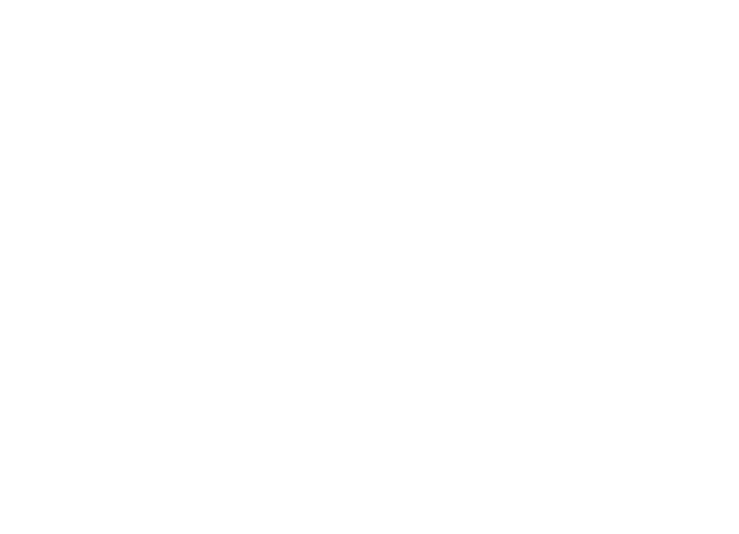
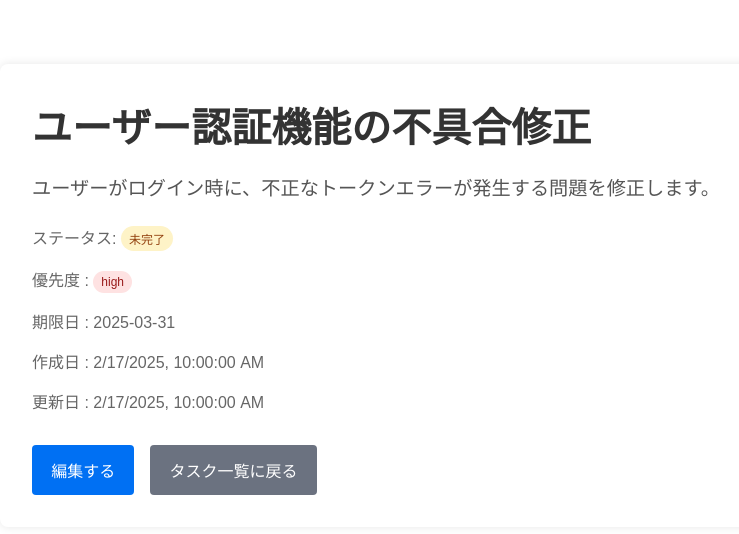
Before and after one commit to hidegg1/react-task-app, a React (Vite) app: page /tasks/1 in a window 1280 px wide. Before the commit this address had no page. Shown: the top 534 px of the page, without its empty margins (240-979 px from the left). Built offline with nearby package versions, Linux system fonts and the light colour scheme.

Commit message:
feat:タスク詳細ページ作成
React Routerを使用して、動的なルーティング(/tasks/:id)を設定
URL パラメータを使用して、TypeScript の型定義（string/undefined ）を活かした動的なデータ取得

```diff
--- a/src/App.tsx
+++ b/src/App.tsx
@@ -1,12 +1,14 @@
 import { Route, Routes } from "react-router-dom";
 import HomePage from "./pages/home";
 import TaskListPage from "./pages/tasks/taskListPage";
+import TaskDetailPage from "./pages/tasks/taskDetailPage";
 
 function App() {
   return (
     <Routes>
       <Route path="/" element={<HomePage />} />
       <Route path="/tasks" element={<TaskListPage />} /> {/* タスク一覧ページのルーティング設定 */}
+      <Route path="/tasks/:id" element={<TaskDetailPage />} />  {/* タスクの詳細ページのルーティングを追加 */}
     </Routes>
   );
 }
--- a/src/features/tasks/components/TaskCard.tsx
+++ b/src/features/tasks/components/TaskCard.tsx
@@ -1,31 +1,14 @@
 import { Link } from "react-router-dom";
-import type { Priority, Task } from "../../../types/task";
 import styles from "../styles/taskCard.module.css";
+import { getPriorityClass } from "../utils/priority";  // getPriorityClass関数をimport
+import { getStatusLabel } from "../utils/status-label"; // getStatusLabel関数をimport
+import type { Task } from "../../../types/task";
 
 type Props = {
     task: Task;
 };
 
 export default function TaskCard({ task }: Props) {
-    // 優先度に応じたクラス名を返す関数
-    const getPriorityClass = (priority: Priority): string => {
-        switch (priority.toLowerCase()) {
-            case "high":
-                return styles.highPriority
-            case "medium":
-                return styles.mediumPriority
-            case "low":
-                return styles.lowPriority
-            default:
-                return styles.defaultPriority
-        }
-    }
-
-    // ステータスに応じた表示ラベルを返す関数
-    const getStatusLabel = (status: boolean): string => {
-        return status ? "完了" : "未完了";
-    };
-
     return (
         <div className={styles.taskCard}>
             <Link to={`/tasks/${task.id}`} className={styles.detailLink}>
@@ -33,8 +16,8 @@ export default function TaskCard({ task }: Props) {
             </Link>
             <p className={`${styles.badge} ${task.status ? styles.completed : styles.incomplete}`}>
                 {getStatusLabel(task.status)}
-            </p>
-            <p className={`${styles.badge} ${getPriorityClass(task.priority)}`}>{task.priority}</p>
+            </p> {/* importしたgetStatusLabel関数を使用して、引数にstatusを渡す */}
+            <p className={`${styles.badge} ${getPriorityClass(task.priority, styles)}`}>{task.priority}</p>  {/* importしたgetPriorityClass関数を使用して、引数にpriorityとstylesを渡す */}
             <p className={styles.taskDueDate}>{task.dueDate}</p>
         </div>
     );
--- /dev/null
+++ b/src/features/tasks/components/TaskDetail.tsx
@@ -0,0 +1,53 @@
+import { Link } from "react-router-dom";
+import styles from "../styles/taskDetail.module.css";
+import { getPriorityClass } from "../utils/priority";  // getPriorityClass関数をimport
+import { getStatusLabel } from "../utils/status-label"; // getStatusLabel関数をimport
+import type { Task } from "../../../types/task";
+
+type Props = {
+    task: Task;
+};
+
+export default function TaskDetail({ task }: Props) {
+    return (
+        <div className={styles.container}>
+            <h1 className={styles.title}>{task.title}</h1>
+            <p className={styles.description}>{task.description}</p>
+            <p className={styles.info}>
+                ステータス:{" "}
+                <span
+                    className={`${styles.badge} ${task.status ? styles.completed : styles.incomplete
+                        }`}
+                >
+                    {getStatusLabel(task.status)}
+                </span>
+            </p>{/* importしたgetStatusLabel関数を使用して、引数にstatusを渡す */}
+            <p className={styles.info}>
+                優先度 :{" "}
+                <span
+                    className={`${styles.badge} ${getPriorityClass(
+                        task.priority,
+                        styles
+                    )}`}
+                >
+                    {task.priority}
+                </span>
+            </p>{/* importしたgetPriorityClass関数を使用して、引数にpriorityとstylesを渡す */}
+            <p className={styles.info}>期限日 : {task.dueDate}</p>
+            <p className={styles.info}>
+                作成日 : {new Date(task.createdAt).toLocaleString()}
+            </p>
+            <p className={styles.info}>
+                更新日 : {new Date(task.updatedAt).toLocaleString()}
+            </p>
+            <div className={styles.links}>
+                <Link to={`/tasks/${task.id}/edit`} className={styles.editLink}>
+                    編集する {/* ※ このページは後ほど作成します */}
+                </Link>
+                <Link to="/tasks" className={styles.backLink}>
+                    タスク一覧に戻る
+                </Link>
+            </div>
+        </div>
+    );
+}
--- /dev/null
+++ b/src/features/tasks/containers/TaskDetailContainer.tsx
@@ -0,0 +1,52 @@
+import { useEffect, useState } from "react";
+import { useParams } from "react-router-dom";
+import { getTaskById } from "../hooks/getTaskById";
+import type { Task } from "../../../types/task";
+import TaskDetail from "../components/TaskDetail";
+import styles from "../styles/taskDetail.module.css";
+
+export default function TaskDetailContainer() {
+    // URLからタスクIDを取得
+    const { id } = useParams<{ id?: string }>();
+    // 取得したタスクを保存する。取得するまでは null（タスクがない状態）
+    const [task, setTask] = useState<Task | null>(null);
+
+    // 初回表示時と id が変わったときに、指定されたIDのタスクを取得
+    useEffect(() => {
+        // id がなければ取得できないので、ここで処理を終える
+        if (!id) return;
+
+        // await を使うための async 関数を「定義」
+        async function fetchTask() {
+            // タスクを取得できるまで待つ
+            const fetchedTask = await getTaskById(id);
+            // 見つからず undefined の場合は null を保存する
+            setTask(fetchedTask ?? null);
+        }
+        // 定義した関数を「実行」
+        fetchTask();
+    }, [id]); // id が変わったら、この useEffect を再び実行する
+
+    // タスクがまだ取得できていない場合はローディング表示
+    if (!task) {
+        return (
+            <div
+                style={{
+                    display: "flex",
+                    justifyContent: "center",
+                    marginTop: "300px",
+                }}
+            >
+                読み込み中...
+            </div>
+        );
+    }
+
+    return (
+        <div className={styles.taskDetailContainer}>
+            {/* 右のtaskは、stateでセットしてる取得したタスク情報 */}
+            {/* 左のtaskはprops の名前（type Props で決めた名前） */}
+            <TaskDetail task={task} />{/* 取得したタスク情報をTaskDetailコンポーネントに渡す */}
+        </div>
+    );
+}
--- /dev/null
+++ b/src/features/tasks/hooks/getTaskById.ts
@@ -0,0 +1,14 @@
+import type { Task } from "../../../types/task";
+import { mockTasks } from "../mocks/task";
+
+// 戻り値の型は Promise<Task | undefined> と明示します
+export const getTaskById = (id?: string): Promise<Task | undefined> => {
+    if (!id) return Promise.resolve(undefined);
+    return new Promise((resolve) => {
+        setTimeout(() => {
+            // task は、mockTasksの返り値で型は省略されてる
+            const task = mockTasks.find((task) => task.id === Number.parseInt(id));
+            resolve(task); // 見つからない場合は undefined が返る
+        }, 500);
+    });
+};
--- /dev/null
+++ b/src/features/tasks/styles/taskDetail.module.css
@@ -0,0 +1,93 @@
+.taskDetailContainer {
+    max-width: 800px;
+    margin: 0 auto;
+}
+
+.container {
+    width: 100%;
+    margin: 4rem auto 0;
+    padding: 2rem;
+    border-radius: 0.5rem;
+    box-shadow: 0 0 10px rgba(0, 0, 0, 0.1);
+    font-family: Arial, sans-serif;
+}
+
+.title {
+    font-size: 2.5rem;
+    color: #333;
+    margin-bottom: 1rem;
+    margin-top: 0;
+}
+
+.description {
+    font-size: 1.2rem;
+    color: #555;
+    margin-bottom: 1.5rem;
+}
+
+.info {
+    font-size: 1rem;
+    color: #666;
+    margin-bottom: 0.5rem;
+}
+
+.links {
+    margin-top: 2rem;
+    display: flex;
+    gap: 1rem;
+}
+
+.editLink {
+    background-color: #0070f3;
+    color: white;
+    padding: 0.8rem 1.2rem;
+    text-decoration: none;
+    border-radius: 4px;
+}
+
+.backLink {
+    background-color: #6b7280;
+    color: white;
+    padding: 0.8rem 1.2rem;
+    text-decoration: none;
+    border-radius: 4px;
+}
+
+.editLink:hover,
+.backLink:hover {
+    opacity: 0.8;
+}
+
+.badge {
+    display: inline-block;
+    padding: 0.25rem 0.5rem;
+    border-radius: 9999px;
+    font-size: 0.75rem;
+    font-weight: 500;
+    text-align: center;
+}
+
+.completed {
+    background-color: #d1fae5;
+    color: #065f46;
+}
+
+.incomplete {
+    background-color: #fef3c7;
+    color: #92400e;
+}
+
+.highPriority {
+    background-color: #fee2e2;
+    color: #991b1b;
+}
+
+.mediumPriority {
+    background-color: #fef3c7;
+    color: #92400e;
+}
+
+.lowPriority {
+    background-color: #d1fae5;
+    color: #065f46;
+}
--- /dev/null
+++ b/src/features/tasks/utils/priority.ts
@@ -0,0 +1,18 @@
+import type { Priority } from "../../../types/task";
+
+// 優先度に応じたスタイルクラスを返す関数
+export const getPriorityClass = (
+    priority: Priority, // 優先度（high | medium | low）などの文字列（Priority型）
+    styles: Record<string, string> // スタイルモジュール（key-value形式のオブジェクト）
+): string => {
+    switch (priority.toLowerCase()) {
+        case "high":
+            return styles.highPriority;
+        case "medium":
+            return styles.mediumPriority;
+        case "low":
+            return styles.lowPriority;
+        default:
+            return styles.defaultPriority;
+    }
+};
--- /dev/null
+++ b/src/features/tasks/utils/status-label.ts
@@ -0,0 +1,4 @@
+// ステータス（true/false）に応じて表示ラベルを返す
+export const getStatusLabel = (status: boolean): string => {
+    return status ? "完了" : "未完了";
+};
--- /dev/null
+++ b/src/pages/tasks/taskDetailPage.tsx
@@ -0,0 +1,9 @@
+import TaskDetailContainer from "../../features/tasks/containers/TaskDetailContainer";
+
+export default function TaskDetailPage() {
+    return (
+        <div>
+            <TaskDetailContainer />
+        </div>
+    )
+}
```
